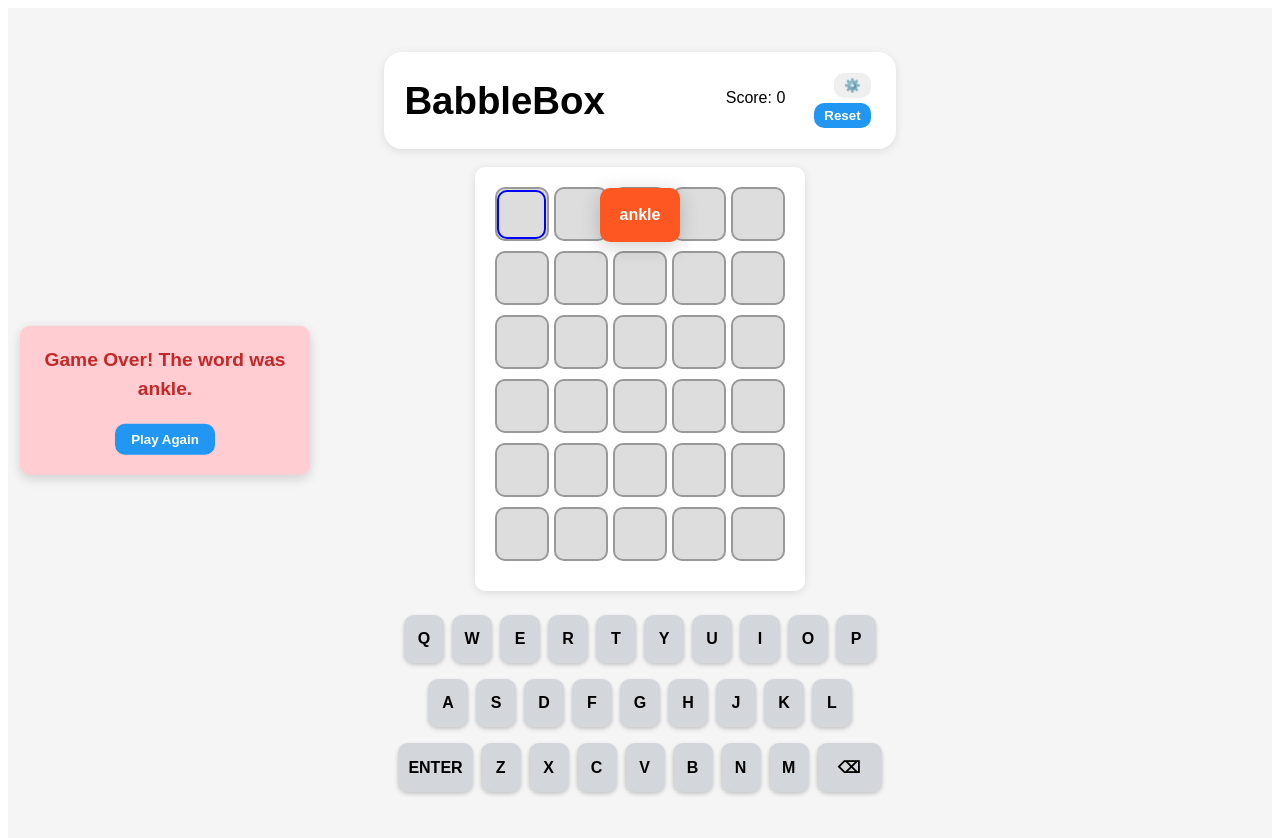
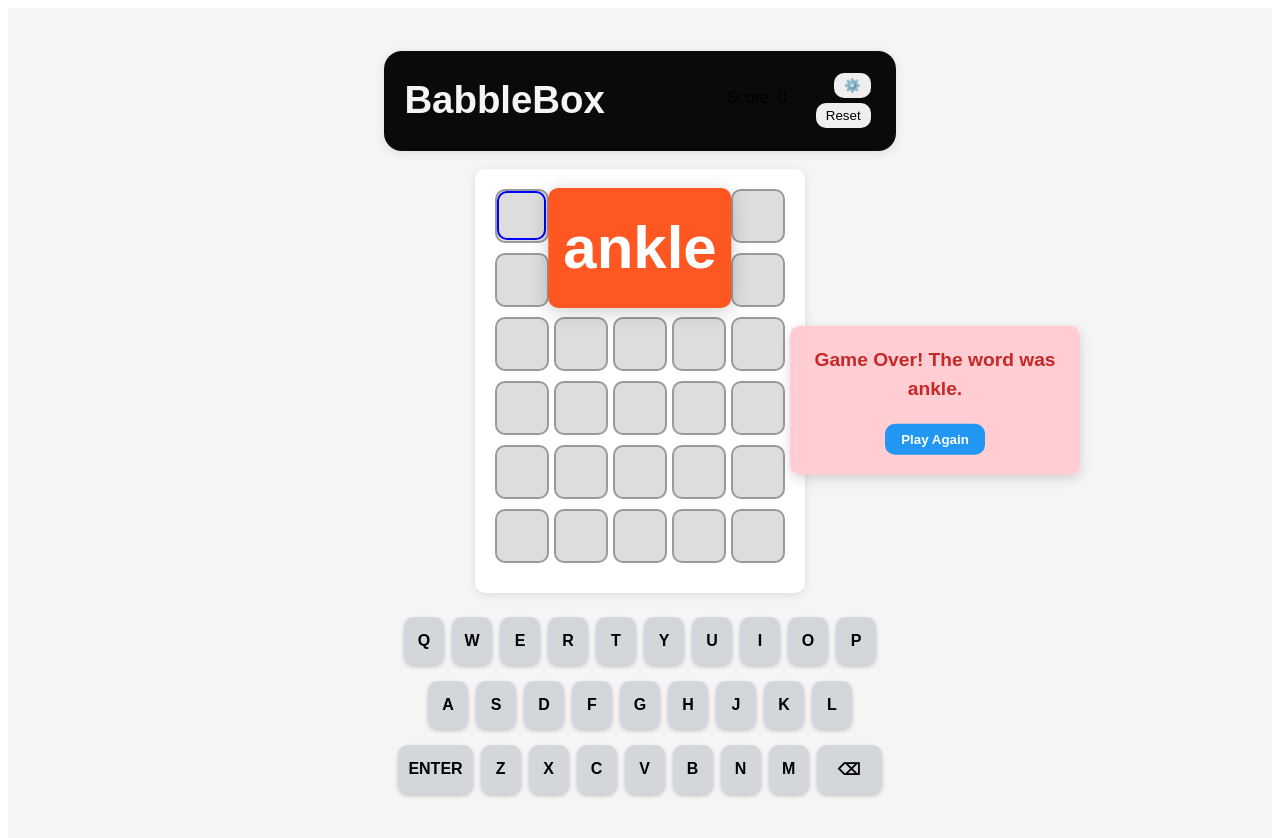
Before and after one commit to SakamotoWebDev/Projects, a React (Create React App) app in the folder wordGuessing/: page / in a window 1280 px wide. Both pictures are taken after a click on the button "Show Word". Shown: the top 838 px of the page. Built offline with nearby package versions, Linux system fonts and the light colour scheme.

Commit message:
created independent styling files for each component in wordGuessing game

```diff
--- /dev/null
+++ b/wordGuessing/src/components/Board.css
@@ -0,0 +1,88 @@
+.board {
+  margin: 0 auto;
+  max-width: max-content;
+  padding: 20px;
+  background-color: white;
+  border-radius: 10px;
+  box-shadow: 0 2px 10px rgba(0,0,0,0.1);
+}
+
+.board-row {
+  display: flex;
+  gap: 5px;
+  margin-bottom: 10px;
+  position: relative;
+}
+
+.cell {
+  width: 50px;
+  height: 50px;
+  display: flex;
+  justify-content: center;
+  align-items: center;
+  text-transform: uppercase;
+  font-size: 1.5rem;
+  font-weight: bold;
+  border: 2px solid #999;
+  border-radius: 10px;
+  position: relative;
+  transition: all 0.3s ease;
+  color: black;
+  background-color: #ddd;
+}
+
+.cell.correct {
+  background-color: green;
+  color: white;
+}
+
+.cell.present {
+  background-color: #e9b342;
+  color: white;
+}
+
+.cell.absent {
+  background-color: #787c7f;
+  color: white;
+}
+
+.cell.animate {
+  animation: float-up 2s forwards;
+  transform-origin: center;
+}
+
+.cell-input {
+  width: 90%;
+  height: 90%;
+  padding: 0;
+  border: none;
+  background: transparent;
+  text-align: center;
+  font-size: 1.5rem;
+  font-weight: bold;
+  text-transform: uppercase;
+  border-radius: 8px;
+}
+
+.cell-input:focus {
+  outline: 2px solid blue;
+}
+
+@keyframes float-up {
+  0% {
+    transform: scale(1);
+    opacity: 1;
+  }
+  20% {
+    transform: scale(1.1);
+    background-color: #66d26a;
+    box-shadow: 0 0 20px rgba(76, 175, 79, 0.7);
+    border-radius: 50%;
+  }
+  100% {
+    transform: translateY(-100px) scale(0.8);
+    opacity: 0;
+    border-radius: 50%;
+    background-color: #4caf50;
+  }
+}
--- a/wordGuessing/src/components/Board.js
+++ b/wordGuessing/src/components/Board.js
@@ -1,5 +1,6 @@
 // components/Board.js
 import React, { useRef, useEffect } from "react";
+import './Board.css'; // Assuming you have a CSS file for styles
 
 const Board = ({ guesses, currentGuess, onLetterChange, activeRow, activeCol, animateRow }) => {
   // Create 6 rows for the game board
--- /dev/null
+++ b/wordGuessing/src/components/Game.css
@@ -0,0 +1,197 @@
+.game-container {
+  display: flex;
+  flex-direction: row;
+  align-items: center;
+  justify-content: center;
+  min-height: 100vh;
+  text-align: center;
+  padding: 20px;
+  font-family: Arial, sans-serif;
+  position: relative;
+}
+
+.game-message {
+    position: fixed;
+    right: 200px;
+    top: 50%;
+    transform: translateY(-50%);
+    padding: 20px;
+    border-radius: 10px;
+    font-weight: bold;
+    width: 250px;
+    text-align: center;
+    box-shadow: 0 4px 12px rgba(0,0,0,0.15);
+    z-index: 1000;
+}
+
+.game-message--won {
+  background-color: #c8e6c9;
+  color: #2e7d32;
+}
+
+.game-message--lost {
+  background-color: #ffcdd2;
+  color: #c62828;
+}
+
+.game-message__title {
+  font-size: 1.2em;
+  margin: 0 0 10px 0;
+}
+
+.game-message__button {
+  padding: 8px 16px;
+  border-radius: 10px;
+  border: none;
+  background-color: #2196f3;
+  color: white;
+  font-weight: bold;
+  cursor: pointer;
+  margin-top: 10px;
+}
+
+.game-content {
+  display: flex;
+  flex-direction: column;
+  align-items: center;
+  max-width: 500px;
+}
+
+.game-header {
+  display: flex;
+  justify-content: space-between;
+  width: 100%;
+  max-width: 500px;
+  height: 80px;
+  margin-bottom: 18px;
+  border-radius: 18px;
+  padding: 10px;
+  box-shadow: 0 2px 10px rgba(0,0,0,0.1);
+}
+
+.game-title {
+  display: flex;
+  justify-content: center;
+  flex-direction: row;
+  align-items: flex-start;
+  margin: 0;
+  padding: 10px;
+  font-size: 2.4em;
+  font-family: "Agyx Monospace Rounded", sans-serif;
+  font-weight: Bold;
+  color: #ff5722;
+}
+
+.controls-group {
+  display: flex;
+  align-items: center;
+  gap: 14px;
+}
+
+.score-controls {
+  display: flex;
+  flex-direction: column;
+  align-items: flex-end;
+  gap: 5px;
+  margin-right: 15px;
+}
+
+.reveal-button {
+  padding: 7px 9px 9px 7px;
+  border-radius: 10px;
+  border: none;
+  color: white;
+  cursor: pointer;
+  font-size: 12px;
+}
+
+.button {
+    padding: 5px 10px;
+    border-radius: 10px;
+    border: none;
+    cursor: pointer;
+  }
+
+.reveal-button--active {
+  background-color: #4caf50;
+}
+
+.reveal-button--inactive {
+  background-color: #ff5722;
+}
+
+.revealed-word {
+  font-size: 60px;
+  color: white;
+  font-weight: bold;
+  position: absolute;
+  top: 180px;
+  left: 50%;
+  transform: translateX(-50%);
+  box-sizing: border-box;
+  border-radius: 10px;
+  padding: 15px;
+  background-color: #ff5722;
+  box-shadow: 0 4px 20px rgba(0,0,0,0.2);
+  z-index: 100;
+  transition: opacity 1000ms ease, visibility 1000ms ease;
+}
+
+.revealed-word--visible {
+  opacity: 1;
+  visibility: visible;
+  pointer-events: auto;
+}
+
+.revealed-word--hidden {
+  opacity: 0;
+  visibility: hidden;
+  pointer-events: none;
+}
+
+.settings-panel {
+  position: absolute;
+  top: 70px;
+  left: 50%;
+  transform: translateX(-50%);
+  width: 100%;
+  max-width: 500px;
+  border-radius: 10px;
+  padding: 15px;
+  background-color: white;
+  box-shadow: 0 4px 20px rgba(0,0,0,0.2);
+  z-index: 100;
+  transition: opacity 750ms ease, visibility 750ms ease;
+}
+
+.settings-panel--visible {
+  opacity: 1;
+  visibility: visible;
+  pointer-events: auto;
+}
+
+.settings-panel--hidden {
+  opacity: 0;
+  visibility: hidden;
+  pointer-events: none;
+}
+
+.settings-overlay {
+  position: fixed;
+  top: 0;
+  left: 0;
+  right: 0;
+  bottom: 0;
+  background-color: rgba(0,0,0,0.3);
+  z-index: 50;
+  transition: opacity 750ms ease;
+  cursor: pointer;
+}
+
+.settings-overlay--visible {
+  opacity: 1;
+}
+
+.settings-overlay--hidden {
+  opacity: 0;
+}
--- a/wordGuessing/src/components/Game.js
+++ b/wordGuessing/src/components/Game.js
@@ -1,7 +1,10 @@
 // components/Game.js
-import React, { useState, useEffect, useCallback, } from "react";
-import Board from "./Board";
-import Keyboard from "./Keyboard";
+import React, { useState, useEffect, useCallback } from "react";
+import "./Game.css";
+import './Board.css';
+import './Keyboard.css';
+import Board from "./Board.js";
+import Keyboard from "./Keyboard.js";
 import { getRandomWord } from "../wordBank";
 
 const Game = () => {
@@ -209,163 +212,56 @@ const Game = () => {
     }
   };
 
+    //Funtion to get a contrasting color
+    const getContrastingColor = (savedColor) => {
+    const r = parseInt(savedColor.slice(1, 3), 16);
+    const g = parseInt(savedColor.slice(3, 5), 16);
+    const b = parseInt(savedColor.slice(5, 7), 16);
+    // Invert each RGB channel
+    const invertedR = 255 - r;
+    const invertedG = 255 - g;
+    const invertedB = 255 - b;
+    // Convert back to hex and pad with zeros if necessary
+    const pad = (n) => n.toString(16).padStart(2, "0");
+    return `#${pad(invertedR)}${pad(invertedG)}${pad(invertedB)}`;
+  };
+
     return (
-    <div
-      className="game-container"
-      style={{
-        display: "flex",
-        flexDirection: "row", // Changed from column to row
-        alignItems: "center",
-        justifyContent: "center",
-        minHeight: "100vh",
-        textAlign: "center",
-        backgroundColor: backgroundColor,
-        padding: "20px",
-        fontFamily: "Arial, sans-serif",
-        position: "relative",
-      }}
-    >
-      {/* Game status message - Now positioned to the left */}
+      <div className="game-container" style={{ backgroundColor }}>
         {gameStatus !== "playing" && (
-        <div
-          className="game-message"
-          style={{
-            position: "fixed", // Changed from relative to fixed
-            left: "20px", // Position from left edge
-            top: "50%", // Center vertically
-            transform: "translateY(-50%)", // Perfect vertical centering
-            padding: "20px",
-            borderRadius: "10px",
-            backgroundColor: gameStatus === "won" ? "#c8e6c9" : "#ffcdd2",
-            color: gameStatus === "won" ? "#2e7d32" : "#c62828",
-            fontWeight: "bold",
-            width: "250px",
-            textAlign: "center",
-            boxShadow: "0 4px 12px rgba(0,0,0,0.15)",
-            zIndex: "1000" // Ensure it stays above other elements
-          }}
-        >
-          {gameStatus === "won" ? (
-            <h2 style={{ fontSize: "1.2em", margin: "0 0 10px 0" }}>
-              Congratulations! You've guessed {secretWord}.
+          <div className={`game-message ${gameStatus === "won" ? "game-message--won" : "game-message--lost"}`}>
+            <h2 className="game-message__title">
+              {gameStatus === "won"
+                ? `Congratulations! You've guessed ${secretWord}.`
+                : `Game Over! The word was ${secretWord}.`}
             </h2>
-          ) : (
-            <h2 style={{ fontSize: "1.2em", margin: "0 0 10px 0" }}>
-              Game Over! The word was {secretWord}.
-            </h2>
-          )}
-          <button
-            onClick={startNewGame}
-            style={{
-              padding: "8px 16px",
-              borderRadius: "10px",
-              border: "none",
-              backgroundColor: "#2196f3",
-              color: "white",
-              fontWeight: "bold",
-              cursor: "pointer",
-              marginTop: "10px"
-            }}
-          >
+            <button className="game-message__button" onClick={startNewGame}>
               Play Again
             </button>
           </div>
         )}
 
-      {/* Main game content wrapper */}
-      <div style={{
-        display: "flex",
-        flexDirection: "column",
-        alignItems: "center",
-        maxWidth: "500px"
-      }}>
-        <div
-          className="game-header"
-          style={{
-            display: "flex",
-            justifyContent: "space-between",
-            width: "100%",
-            maxWidth: "500px",
-            height: "1hv",
-            marginBottom: "18px",
-            borderRadius: "18px",
-            padding: "10px",
-            backgroundColor: "white",
-            boxShadow: "0 2px 10px rgba(0,0,0,0.1)"
-          }}
-        >
-          <h1
-          style={{
-            Display: "flex",
-            justifyContent: "center",
-            flexDirection: "row",
-            alignItems: "flex-start",
-            margin: 0,
-            padding: "10px",
-            fontSize: "2.4em",
-            fontFamily: "Agyx Monospace Rounded, sans-serif",
-            fontWeight: "regular",
-            color: "#000000",
-
-
-          }}>BabbleBox</h1>
-          <div style={{ display: "flex", alignItems: "center", gap: "14px" }}>
-            <div style={{ display: "flex", alignItems: "center", gap: "14px" }}>
+        <div className="game-content">
+          <div className="game-header" style={{ backgroundColor: getContrastingColor(backgroundColor) }}>
+            <h1 className="game-title" style={{ color: backgroundColor }}>BabbleBox</h1>
+            <div className="controls-group">
+              <div className="controls-group">
                 {/* Left side group - Score and Reveal controls */}
-      <div style={{
-        display: "flex",
-        flexDirection: "column",
-        alignItems: "flex-end",
-        gap: "5px",
-        marginRight: "15px"
-      }}>
+                <div className="score-controls">
                   <span>Score: {score}</span>
 
-        <div style={{
-          display: "flex",
-          flexDirection: "column",
-          alignItems: "center",
-          gap: "5px",
-          }}>
-
+                  <div className="controls-group">
                     {gameStatus === "playing" && (
                       <button
                         onClick={handleRevealWord}
-              style={{
-                padding: "7px 9px 9px 7px",
-                borderRadius: "10px",
-                border: "none",
-                backgroundColor: isWordRevealed ? "#4caf50" : "#ff5722",
-                color: "white",
-                cursor: "pointer",
-                fontSize: "12px"
-              }}
+                        className={`reveal-button ${isWordRevealed ? 'reveal-button--active' : 'reveal-button--inactive'}`}
                       >
                         {isWordRevealed ? "Hide Word" : "Show Word"}
                       </button>
                     )}
 
                     {isWordRevealed && (
-            <span style={{
-            fontSizeAdjust: "60px",
-            color: "white",
-            fontWeight: "bold",
-            position: "absolute",
-            top: "180px",
-            left: "50%",
-            transform: "translateX(-50%)",
-            width: "100%",
-            maxWidth: "50px",
-            borderRadius: "10px",
-            padding: "15px",
-            backgroundColor: "#ff5722",
-            boxShadow: "0 4px 20px rgba(0,0,0,0.2)",
-            zIndex: 100,
-            opacity: isWordRevealed ? 1 : 0,
-            visibility: isWordRevealed ? "visible" : "hidden",
-            transition: "opacity 1000ms ease, visibility 1000ms ease",
-            pointerEvents: isWordRevealed ? "auto" : "none"
-            }}>
+                      <span className={`revealed-word ${isWordRevealed ? 'revealed-word--visible' : 'revealed-word--hidden'}`}>
                         {secretWord}
                       </span>
                     )}
@@ -373,40 +269,11 @@ const Game = () => {
                 </div>
 
                 {/* Right side group - Settings and Reset */}
-      <div style={{
-        display: "flex",
-        flexDirection: "column",
-        alignItems: "flex-end",
-        gap: "5px",
-        marginRight: "15px"
-      }}>
-        <button
-          onClick={toggleSettings}
-          style={{
-            padding: "5px 10px",
-            borderRadius: "10px",
-            border: "none",
-            backgroundColor: "#efefef",
-            cursor: "pointer"
-          }}
-        >
-          {/* settings icon */}
-
+                <div className="score-controls">
+                  <button onClick={toggleSettings} className="button">
                     <span role="img" aria-label="Settings">⚙️</span>
                   </button>
-
-        <button
-          onClick={startNewGame}
-          style={{
-            padding: "5px 10px",
-            borderRadius: "10px",
-            border: "none",
-            backgroundColor: "#2196f3",
-            color: "white",
-            fontWeight: "bold",
-            cursor: "pointer"
-          }}
-        >
+                  <button onClick={startNewGame} className="button">
                     Reset
                   </button>
                 </div>
@@ -414,34 +281,15 @@ const Game = () => {
             </div>
           </div>
 
-        {/* Settings panel with fade effect */}
-        <div
-          style={{
-            position: "absolute",
-            top: "70px",
-            left: "50%",
-            transform: "translateX(-50%)",
-            width: "100%",
-            maxWidth: "500px",
-            borderRadius: "10px",
-            padding: "15px",
-            backgroundColor: "white",
-            boxShadow: "0 4px 20px rgba(0,0,0,0.2)",
-            zIndex: 100,
-            opacity: showSettings ? 1 : 0,
-            visibility: showSettings ? "visible" : "hidden",
-            transition: "opacity 750ms ease, visibility 750ms ease",
-            pointerEvents: showSettings ? "auto" : "none"
-          }}
-        >
-          <h3 style={{ marginTop: 0 }}>Game Settings</h3>
+          {/* Settings panel */}
+          <div className={`settings-panel ${showSettings ? 'settings-panel--visible' : 'settings-panel--hidden'}`}>
+            <h3>Game Settings</h3>
 
             <div style={{ marginBottom: "15px" }}>
               <label style={{ display: "block", marginBottom: "5px", fontWeight: "bold" }}>
                 Background Color:
               </label>
               <div style={{ display: "flex", justifyContent: "center", flexWrap: "wrap", gap: "10px" }}>
-              {/* Predefined color options */}
                 {["#f5f5f5", "#e8f5e9", "#e3f2fd", "#fff8e1", "#fce4ec", "#f3e5f5", "#ede7f6"].map(color => (
                   <div
                     key={color}
@@ -457,7 +305,6 @@ const Game = () => {
                   />
                 ))}
 
-              {/* Custom color picker */}
                 <input
                   type="color"
                   value={backgroundColor}
@@ -473,7 +320,6 @@ const Game = () => {
               </div>
             </div>
 
-          {/* Difficulty range input */}
             <div style={{ marginBottom: "15px" }}>
               <label style={{ display: "block", marginBottom: "5px", fontWeight: "bold" }}>
                 Difficulty:
@@ -494,35 +340,15 @@ const Game = () => {
               </div>
             </div>
 
-          <button
-            onClick={toggleSettings}
-            style={{
-              padding: "5px 15px",
-              borderRadius: "10px",
-              border: "none",
-              backgroundColor: "#e0e0e0",
-              cursor: "pointer"
-            }}
-          >
+            <button className="button" onClick={toggleSettings}>
               Close Settings
             </button>
           </div>
 
-        {/* Semi-transparent overlay that appears behind the settings */}
+          {/* Settings overlay */}
           {showSettings && (
             <div
-            style={{
-              position: "fixed",
-              top: 0,
-              left: 0,
-              right: 0,
-              bottom: 0,
-              backgroundColor: "rgba(0,0,0,0.3)",
-              zIndex: 50,
-              opacity: showSettings ? 1 : 0,
-              transition: "opacity 750ms ease",
-              cursor: "pointer"
-            }}
+              className={`settings-overlay ${showSettings ? 'settings-overlay--visible' : 'settings-overlay--hidden'}`}
               onClick={toggleSettings}
             />
           )}
--- /dev/null
+++ b/wordGuessing/src/components/Keyboard.css
@@ -0,0 +1,56 @@
+.keyboard {
+  margin-top: 20px;
+}
+
+.keyboard-row {
+  display: flex;
+  justify-content: center;
+  margin-bottom: 8px;
+}
+
+.key {
+  margin: 4px;
+  border-radius: 10px;
+  padding: 15px 12px;
+  font-size: 16px;
+  font-weight: bold;
+  cursor: pointer;
+  text-transform: uppercase;
+  transition: all 0.1s ease;
+  border: none;
+  box-shadow: 0 2px 4px rgba(0,0,0,0.2);
+  min-width: 40px;
+}
+
+.key-wide {
+  min-width: 65px;
+  padding: 15px 10px;
+}
+
+.key-active {
+  transform: scale(0.85) translateY(4px);
+  background-color: #00b8d4;
+  box-shadow: 0 0 15px #ffd700;
+  filter: brightness(1.2);
+  transition: all 0.05s ease;
+}
+
+.key-correct {
+  background-color: green;
+  color: white;
+}
+
+.key-present {
+  background-color: #e9b342;
+  color: white;
+}
+
+.key-absent {
+  background-color: #787c7f;
+  color: white;
+}
+
+.key-default {
+  background-color: #d3d6da;
+  color: black;
+}
--- a/wordGuessing/src/components/Keyboard.js
+++ b/wordGuessing/src/components/Keyboard.js
@@ -1,4 +1,5 @@
 import React, { useState, useEffect } from "react";
+import './Keyboard.css';
 
 const Keyboard = ({ letterStatuses, onKeyPress }) => {
   // Add state to track the currently pressed key
```
Also changed, not shown: 1 other file (tests, documents, lock files or other folders). Lines whose indentation alone changed are shown as unchanged.
